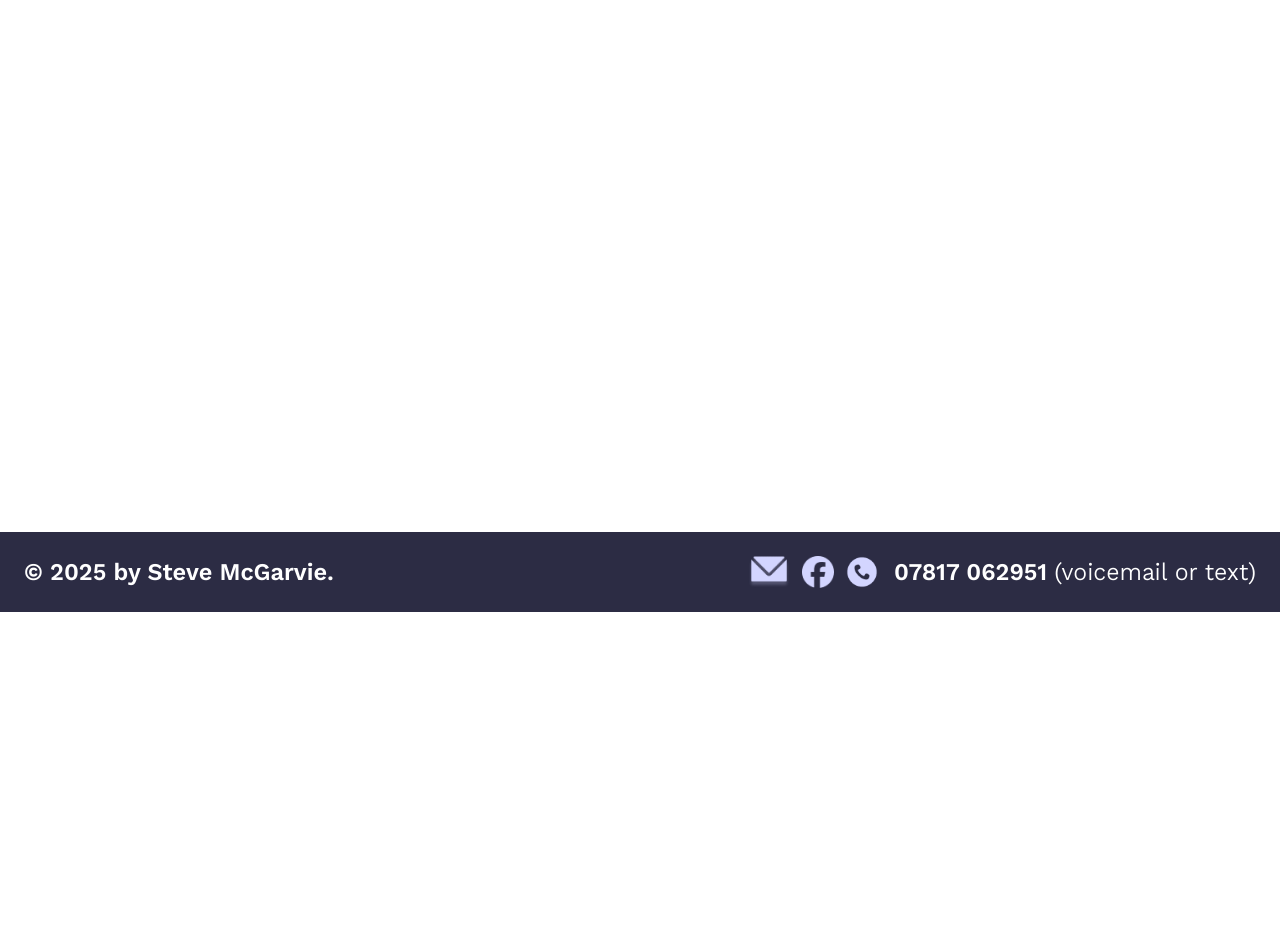
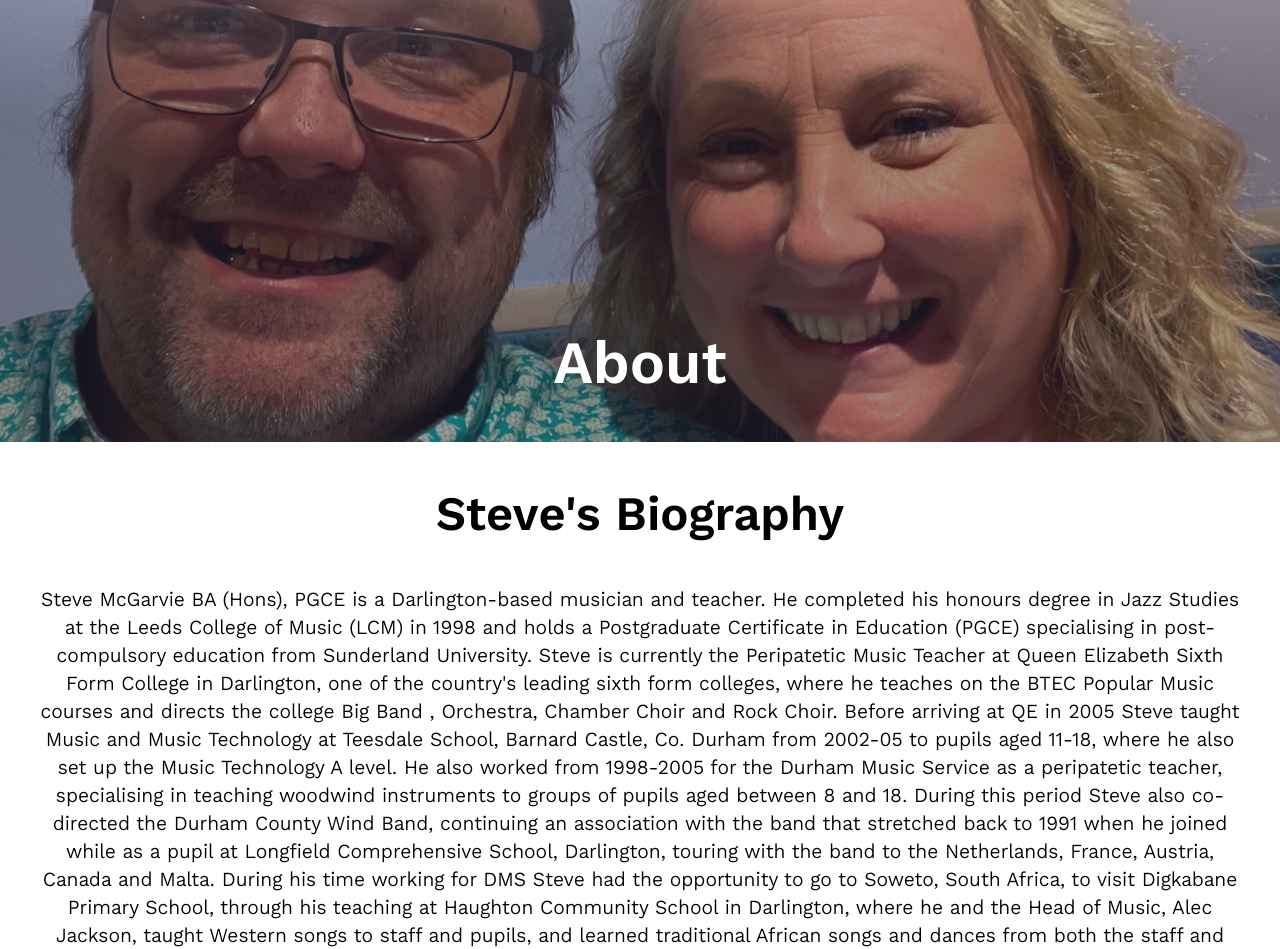
Before and after one commit to stelisevil/steve-mcgarvie-music, a React (Vite) app: page /about in a window 1280 px wide. Shown: the part 188-1137 px from the top of the page. Before the commit the page ends 800 px from the top, so only its background shows below. Built offline with nearby package versions, Linux system fonts and the light colour scheme.

Commit message:
Done the About page

```diff
--- a/src/pages/About.tsx
+++ b/src/pages/About.tsx
@@ -1 +1,100 @@
-export const About = () => <div>About</div>;
+import classNames from "classnames";
+import { ButtonImageLink } from "../components/ButtonImageLink";
+
+export const About = () => (
+  <div className="w-full">
+    <div
+      className={classNames(
+        "h-[550px] bg-cover bg-center text-white text-6xl flex justify-center items-end p-12 font-semibold",
+        `bg-[url(/hero-images/about.png)]`
+      )}
+    >
+      About
+    </div>
+    <div className="flex flex-col justify-center gap-12 py-12 mx-auto max-w-7xl">
+      <div className="px-8 text-5xl font-semibold">Steve's Biography</div>
+      <div className="px-8 text-xl">
+        Steve McGarvie BA (Hons), PGCE is a Darlington-based musician and
+        teacher. He completed his honours degree in Jazz Studies at the Leeds
+        College of Music (LCM) in 1998 and holds a Postgraduate Certificate in
+        Education (PGCE) specialising in post-compulsory education from
+        Sunderland University. Steve is currently the Peripatetic Music Teacher
+        at Queen Elizabeth Sixth Form College in Darlington, one of the
+        country's leading sixth form colleges, where he teaches on the BTEC
+        Popular Music courses and directs the college Big Band , Orchestra,
+        Chamber Choir and Rock Choir. Before arriving at QE in 2005 Steve taught
+        Music and Music Technology at Teesdale School, Barnard Castle, Co.
+        Durham from 2002-05 to pupils aged 11-18, where he also set up the Music
+        Technology A level. He also worked from 1998-2005 for the Durham Music
+        Service as a peripatetic teacher, specialising in teaching woodwind
+        instruments to groups of pupils aged between 8 and 18. During this
+        period Steve also co-directed the Durham County Wind Band, continuing an
+        association with the band that stretched back to 1991 when he joined
+        while as a pupil at Longfield Comprehensive School, Darlington, touring
+        with the band to the Netherlands, France, Austria, Canada and Malta.
+        During his time working for DMS Steve had the opportunity to go to
+        Soweto, South Africa, to visit Digkabane Primary School, through his
+        teaching at Haughton Community School in Darlington, where he and the
+        Head of Music, Alec Jackson, taught Western songs to staff and pupils,
+        and learned traditional African songs and dances from both the staff and
+        pupils at the school, and at the Fuba School of Music in Johannesburg.
+        From September 2016 to June 2018 Steve worked as a Musician in Residence
+        at Beverley School for Autism in Middlesbrough, delivering workshops to
+        pupils aged 4-19, including a Christmas show and a large scale Summer
+        concert on the theme of Africa, where pupils and staff performed a wide
+        variety of songs and poems with a focus on African culture.
+      </div>
+
+      <div className="flex flex-row flex-wrap justify-center gap-4">
+        <ButtonImageLink
+          to="/about/bands"
+          imagePath="bands.png"
+          buttonText="Bands"
+        />
+        <ButtonImageLink
+          to="/about/tuition"
+          imagePath="tuition.png"
+          buttonText="Tuition"
+        />
+      </div>
+      <div className="px-8 text-xl">
+        Outside of the classroom Steve has taught many pupils privately on a
+        one-to-one basis and has a vast experience of teaching pupils from
+        beginner standard to Grade 8 and beyond. Specialising in clarinet,
+        saxophone, piano and music theory, (having passed Associated Board Grade
+        8 at Merit standard or above on Clarinet, Bb Sax and Piano), Steve is
+        comfortable working with all ages and in many styles such as classical,
+        jazz and popular music, and lessons can be tailored to work towards
+        formal qualifications or playing just for fun. For further details,
+        click
+        <a href="/about/tuition" className="underline">
+          here
+        </a>
+        . As a performer, Steve has a vast experience and has been performing
+        publicly since the age of nine. As a child, Steve played clarinet, alto,
+        tenor and baritone sax in the Durham County Wind Band, including a spell
+        as Principal Clarinet. During this time Steve also entered BBC's "Young
+        Musician of the Year", performing Rossini's Introduction, Theme &
+        Variations. During this time Steve was performing in the orchestra pit
+        for several local Amateur Operatic companies, playing in a couple of
+        dozen shows including Fiddler On The Roof, Carousel, The Pirates of
+        Penzance and Cabaret. Within the local pop/rock scene Steve has played
+        keyboards, sax and backing vocals with rock band Discovery, played the
+        part of keyboardist Ray Manzarek in the Doors tribute band Mojo Risin',
+        played keyboards, sax and backing vocals with pop covers band Working
+        Class and was the director and founder member of soul covers band The
+        Soulutions, playing keyboard and backing vocals. He currently plays sax
+        and backing vocals in the highly respected soul band The Smokin'
+        Spitfires, which plays a monthly charity gig at the Cluny, Ouseburn,
+        Newcastle, in aid of the Bubble Foundation UK charity. Within the
+        thriving North East jazz scene Steve plays piano with the
+        Darlington-based quintet The Jazz Tones and is the lead alto sax player
+        of the Durham Alumni Big Band. He has also performed as a guest musician
+        for several bands in the North East, including John Warren's Splinter
+        Group, The Dougie Pugh Quintet, The North East Soiree, Swing Manouche
+        and The Nick Ross Orchestra, among many others. Steve lives in
+        Darlington with his wife Jacquie and stepdaughter Olivia.
+      </div>
+    </div>
+  </div>
+);
```
Also changed, not shown: public/button-images/tuition.png (added).
